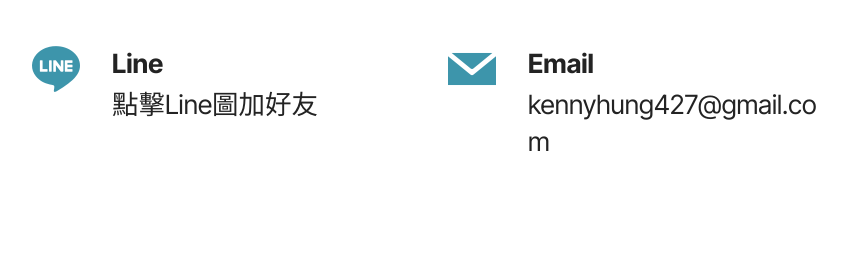
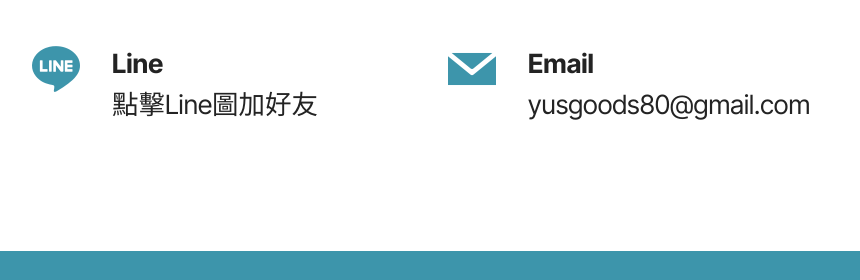
Before and after one commit to sungypsy420/kennyhung427, a plain HTML site: page index.html in a window 1280 px wide. Shown: the part 2749-3029 px from the top of the page, 0-860 px from the left. Drawn offline with Linux system fonts and the light colour scheme.

Commit message:
修改email

```diff
--- a/index.html
+++ b/index.html
@@ -188,11 +188,11 @@
 			</div>
 			<div class="item features-without-image col-12 col-md-6 col-lg-4">
 				<div class="item-wrapper">
-					<a href="mailto:kennyhung427@gmail.com"><span class="mbr-iconfont m-auto socicon-mail socicon"></span></a>
+					<a href="mailto:yusgoods80@gmail.com"><span class="mbr-iconfont m-auto socicon-mail socicon"></span></a>
 					<div class="card-box">
 						<h4 class="card-title mbr-fonts-style mb-1 display-7">
 							<strong>Email</strong></h4>
-						<h5 class="card-text mbr-fonts-style display-7">kennyhung427@gmail.com&nbsp;</h5>
+						<h5 class="card-text mbr-fonts-style display-7">yusgoods80@gmail.com&nbsp;</h5>
 					</div>
 				</div>
 			</div>
```
